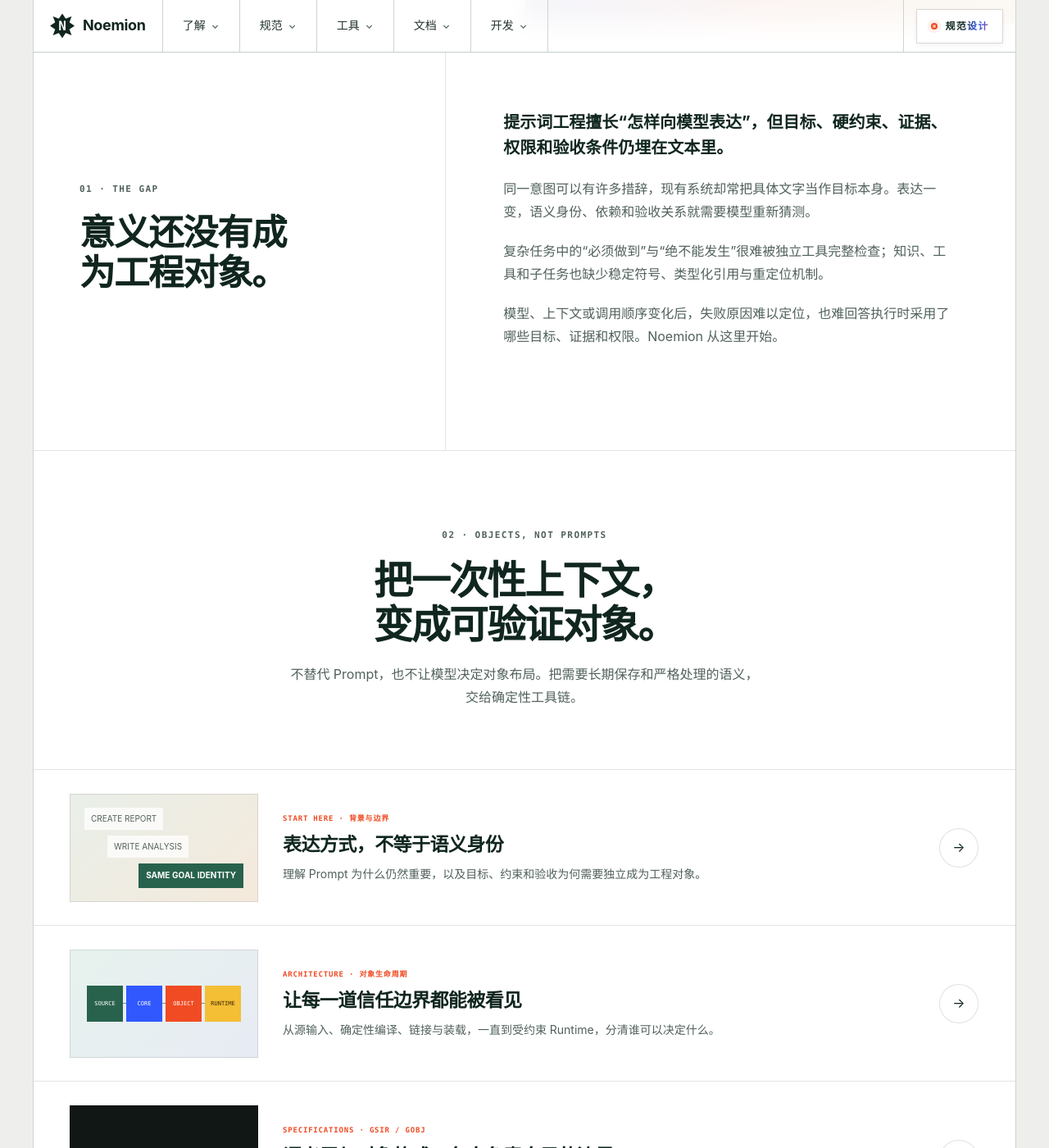
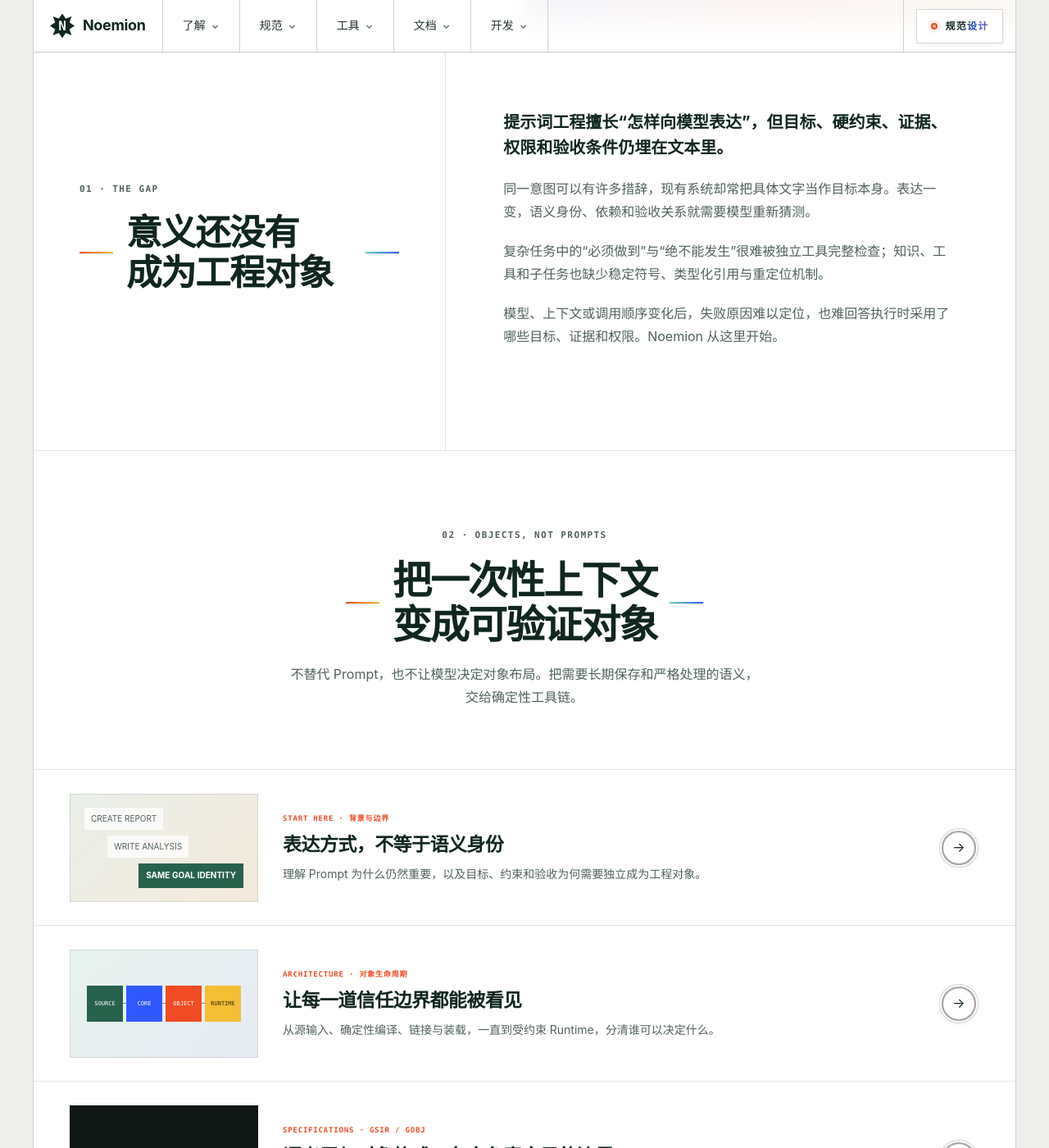
Before and after one commit to Noemion/noemion.github.io, a Jekyll site: the page built from index.html, in a window 1280 px wide and 1400 px high, scrolled down 647 px. Shown: the whole window at 82% size. Built offline with Jekyll 4.4.1, drawn with Linux system fonts in a browser that asks for light colours; some of the changed text lies outside the part shown.

Commit message:
Polish homepage chapter and card motion

```diff
--- a/assets/style.css
+++ b/assets/style.css
@@ -447,6 +447,16 @@
 
 .portal-section-heading{max-width:660px;margin:0 auto;padding:94px 40px 74px;text-align:center}
 .portal-section-heading h2{margin:0;font-size:clamp(34px,4vw,48px);line-height:1.13;letter-spacing:-.04em}
+.portal-chapter-title{
+  --chapter-line-width:clamp(22px,3.2vw,46px);display:grid;grid-template-columns:var(--chapter-line-width) minmax(0,max-content) var(--chapter-line-width);
+  align-items:center;justify-content:center;column-gap:16px;width:100%;text-wrap:balance
+}
+.portal-chapter-title::before,.portal-chapter-title::after{
+  content:"";display:block;width:100%;height:2px;background:linear-gradient(90deg,var(--portal-coral),var(--portal-amber));
+  box-shadow:0 1px 0 color-mix(in srgb,var(--heading) 12%,transparent)
+}
+.portal-chapter-title::after{background:linear-gradient(90deg,var(--portal-mint),var(--portal-blue))}
+.portal-chapter-title>span{min-width:0}
 .portal-section-heading>p:last-child{max-width:610px;margin:20px auto 0;color:var(--muted);font-size:16px}
 .portal-paths .portal-section-heading strong{color:var(--portal-coral)}
 .portal-feature-list{border-top:1px solid var(--portal-line)}
@@ -473,13 +483,23 @@
 .feature-copy>span{display:block;max-width:650px;color:var(--muted);font-size:14px;line-height:1.65}
 .portal-arrow{
   position:relative;display:grid;place-items:center;width:46px;height:46px;color:var(--heading);border-radius:50%;
-  box-shadow:0 0 0 1px rgba(0,0,0,.12);transition-property:background-color,color,box-shadow,transform;
+  background:color-mix(in srgb,var(--paper) 82%,transparent);box-shadow:0 0 0 1px rgba(0,0,0,.18),0 2px 7px rgba(0,0,0,.06);
+  transition-property:background-color,color,box-shadow,transform;
   transition-duration:180ms;transition-timing-function:var(--ease)
 }
-.portal-arrow i{grid-area:1/1;font-style:normal;transition-property:opacity,filter,transform;transition-duration:300ms;transition-timing-function:var(--ease)}
+.portal-arrow-ring{position:absolute;inset:0;display:block;width:46px;height:46px;overflow:visible;pointer-events:none;transform:rotate(-90deg)}
+.portal-arrow-ring circle{fill:none;vector-effect:non-scaling-stroke}
+.arrow-ring-track{stroke:rgba(0,0,0,.34);stroke-width:2.25;transition-property:stroke;transition-duration:180ms;transition-timing-function:var(--ease)}
+.arrow-ring-progress{
+  stroke:#fff;stroke-width:3.25;stroke-linecap:round;stroke-dasharray:126;stroke-dashoffset:126;opacity:0;
+  transition-property:stroke-dashoffset,opacity;transition-duration:1100ms,160ms;transition-timing-function:linear,var(--ease)
+}
+.portal-arrow i{position:relative;z-index:1;grid-area:1/1;font-style:normal;transition-property:opacity,filter,transform;transition-duration:300ms;transition-timing-function:var(--ease)}
 .portal-arrow .arrow-base{opacity:1;filter:blur(0);transform:scale(1)}
 .portal-arrow .arrow-active{opacity:0;filter:blur(4px);transform:scale(.25)}
 .portal-feature-row:hover .portal-arrow{color:#fff;background:var(--portal-coral);box-shadow:0 0 0 1px var(--portal-coral);transform:translateX(4px)}
+.portal-feature-row:hover .arrow-ring-track{stroke:rgba(255,255,255,.34)}
+.portal-feature-row:hover .arrow-ring-progress{stroke-dashoffset:0;opacity:1}
 .portal-feature-row:hover .arrow-base{opacity:0;filter:blur(4px);transform:scale(.25)}
 .portal-feature-row:hover .arrow-active{opacity:1;filter:blur(0);transform:scale(1)}
 .feature-visual-expression{flex-direction:column;align-items:flex-start;gap:7px;padding:18px;background:linear-gradient(135deg,#e9efe9,#f4e9db)}
@@ -712,6 +732,8 @@
   .feature-visual-expression,.feature-visual-strict{filter:brightness(.72) saturate(.9)}
   .portal-feature-row:hover .feature-visual-expression,.portal-feature-row:hover .feature-visual-strict{filter:brightness(.78) saturate(.95)}
   .focus-art{box-shadow:inset 0 0 0 1px rgba(255,255,255,.1)}
+  .portal-arrow{box-shadow:0 0 0 1px rgba(255,255,255,.24),0 2px 9px rgba(0,0,0,.24)}
+  .arrow-ring-track{stroke:rgba(255,255,255,.52)}
 }
 
 @media(max-width:1100px){
@@ -774,7 +796,8 @@
   .portal-thesis-title,.portal-thesis-copy{padding-inline:24px}
   .portal-thesis h2{font-size:36px}
   .portal-section-heading{padding:68px 22px 50px}
-  .portal-section-heading h2{font-size:36px}
+  .portal-section-heading h2{font-size:32px}
+  .portal-chapter-title{--chapter-line-width:12px;grid-template-columns:var(--chapter-line-width) minmax(0,1fr) var(--chapter-line-width);column-gap:6px}
   .portal-feature-row{grid-template-columns:1fr;gap:20px;min-height:0;padding:24px}
   .feature-visual{height:180px}
   .feature-copy strong{font-size:21px}
@@ -1287,7 +1310,7 @@
 .portal-feature-row{position:relative;isolation:isolate}
 .portal-feature-row::before,
 body:not([data-page-role="portal"]) .page-link::before{
-  content:"";display:block;position:absolute;inset:0;z-index:3;padding:2px;pointer-events:none;opacity:0;
+  content:"";display:block;position:absolute;inset:0;z-index:3;padding:3px;pointer-events:none;opacity:0;
   background:linear-gradient(105deg,var(--portal-mint),var(--portal-blue),var(--portal-coral),var(--portal-amber),var(--portal-mint));
   background-size:220% 100%;
   -webkit-mask:linear-gradient(#000 0 0) content-box,linear-gradient(#000 0 0);
@@ -1298,7 +1321,7 @@
 .portal-feature-row:focus-visible::before,
 body:not([data-page-role="portal"]) .page-link:hover::before,
 body:not([data-page-role="portal"]) .page-link:focus-visible::before{
-  opacity:1;animation:spectrum-trace 1400ms linear infinite
+  opacity:1;animation:spectrum-trace 2600ms linear infinite
 }
 .portal-feature-row:focus-visible,
 body:not([data-page-role="portal"]) .page-link:focus-visible{outline-offset:-4px}
@@ -1309,6 +1332,8 @@
 .portal-feature-row:focus-visible .feature-visual{filter:brightness(1.045) contrast(1.02);transform:scale(1.025)}
 .portal-feature-row:hover .portal-arrow,
 .portal-feature-row:focus-visible .portal-arrow{color:#fff;background:var(--portal-coral);box-shadow:0 0 0 1px var(--portal-coral);transform:translateX(4px)}
+.portal-feature-row:focus-visible .arrow-ring-track{stroke:rgba(255,255,255,.34)}
+.portal-feature-row:focus-visible .arrow-ring-progress{stroke-dashoffset:0;opacity:1}
 .portal-feature-row:focus-visible .arrow-base{opacity:0;filter:blur(4px);transform:scale(.25)}
 .portal-feature-row:focus-visible .arrow-active{opacity:1;filter:blur(0);transform:scale(1)}
 
@@ -1484,6 +1509,7 @@
   .news-record-copy strong,
   .news-record-arrow,
   .catalog-filter{transition-duration:0s!important;animation:none!important}
+  .arrow-ring-progress{transition-duration:0s!important}
 }
 
 @media print{
--- a/index.html
+++ b/index.html
@@ -55,7 +55,7 @@
   <section class="portal-thesis portal-reveal">
     <div class="portal-thesis-title">
       <p class="portal-section-index">01 · THE GAP</p>
-      <h2>意义还没有成为工程对象。</h2>
+      <h2 class="portal-chapter-title"><span>意义还没有成为工程对象</span></h2>
     </div>
     <div class="portal-thesis-copy">
       <p class="portal-lead">提示词工程擅长“怎样向模型表达”，但目标、硬约束、证据、权限和验收条件仍埋在文本里。</p>
@@ -68,7 +68,7 @@
   <section class="portal-paths portal-reveal">
     <div class="portal-section-heading">
       <p class="portal-section-index">02 · OBJECTS, NOT PROMPTS</p>
-      <h2>把一次性上下文，<br>变成可验证对象。</h2>
+      <h2 class="portal-chapter-title"><span>把一次性上下文<br>变成可验证对象</span></h2>
       <p>不替代 Prompt，也不让模型决定对象布局。把需要长期保存和严格处理的语义，交给确定性工具链。</p>
     </div>
 
@@ -78,14 +78,14 @@
           <i>CREATE REPORT</i><i>WRITE ANALYSIS</i><b>SAME GOAL IDENTITY</b>
         </span>
         <span class="feature-copy"><small>START HERE · 背景与边界</small><strong>表达方式，不等于语义身份</strong><span>理解 Prompt 为什么仍然重要，以及目标、约束和验收为何需要独立成为工程对象。</span></span>
-        <span class="portal-arrow" aria-hidden="true"><i class="arrow-base">→</i><i class="arrow-active">↗</i></span>
+        <span class="portal-arrow" aria-hidden="true"><svg class="portal-arrow-ring" viewBox="0 0 46 46"><circle class="arrow-ring-track" cx="23" cy="23" r="20"></circle><circle class="arrow-ring-progress" cx="23" cy="23" r="20"></circle></svg><i class="arrow-base">→</i><i class="arrow-active">↗</i></span>
       </a>
       <a class="portal-feature-row" href="architecture/object-lifecycle.html">
         <span class="feature-visual feature-visual-lifecycle" aria-hidden="true">
           <i>SOURCE</i><i>CORE</i><i>OBJECT</i><i>RUNTIME</i>
         </span>
         <span class="feature-copy"><small>ARCHITECTURE · 对象生命周期</small><strong>让每一道信任边界都能被看见</strong><span>从源输入、确定性编译、链接与装载，一直到受约束 Runtime，分清谁可以决定什么。</span></span>
-        <span class="portal-arrow" aria-hidden="true"><i class="arrow-base">→</i><i class="arrow-active">↗</i></span>
+        <span class="portal-arrow" aria-hidden="true"><svg class="portal-arrow-ring" viewBox="0 0 46 46"><circle class="arrow-ring-track" cx="23" cy="23" r="20"></circle><circle class="arrow-ring-progress" cx="23" cy="23" r="20"></circle></svg><i class="arrow-base">→</i><i class="arrow-active">↗</i></span>
       </a>
       <a class="portal-feature-row" href="specifications/index.html">
         <span class="feature-visual feature-visual-object" aria-hidden="true">
@@ -93,7 +93,7 @@
           <span>GOALS · SYMBOLS · RELOCS</span>
         </span>
         <span class="feature-copy"><small>SPECIFICATIONS · GSIR / GOBJ</small><strong>语义层与对象格式，各自负责自己的边界</strong><span>GSIR 表达什么结果满足任务；GOBJ 负责组织、链接、装载和完整性。</span></span>
-        <span class="portal-arrow" aria-hidden="true"><i class="arrow-base">→</i><i class="arrow-active">↗</i></span>
+        <span class="portal-arrow" aria-hidden="true"><svg class="portal-arrow-ring" viewBox="0 0 46 46"><circle class="arrow-ring-track" cx="23" cy="23" r="20"></circle><circle class="arrow-ring-progress" cx="23" cy="23" r="20"></circle></svg><i class="arrow-base">→</i><i class="arrow-active">↗</i></span>
       </a>
       <a class="portal-feature-row" href="components/compiler-core.html">
         <span class="feature-visual feature-visual-strict" aria-hidden="true">
@@ -102,7 +102,7 @@
           <em>MODEL PATH ISOLATED</em>
         </span>
         <span class="feature-copy"><small>COMPONENT · STRICT COMPILER CORE</small><strong>相同受控输入，产生可复现对象</strong><span>Strict 模式无模型、确定且可复现；模型只能提出不可信候选，不能直接生成 GOBJ。</span></span>
-        <span class="portal-arrow" aria-hidden="true"><i class="arrow-base">→</i><i class="arrow-active">↗</i></span>
+        <span class="portal-arrow" aria-hidden="true"><svg class="portal-arrow-ring" viewBox="0 0 46 46"><circle class="arrow-ring-track" cx="23" cy="23" r="20"></circle><circle class="arrow-ring-progress" cx="23" cy="23" r="20"></circle></svg><i class="arrow-base">→</i><i class="arrow-active">↗</i></span>
       </a>
     </div>
   </section>
@@ -110,7 +110,7 @@
   <section class="portal-focus portal-reveal">
     <div class="portal-section-heading">
       <p class="portal-section-index">03 · NOW IN DESIGN</p>
-      <h2>当前设计焦点</h2>
+      <h2 class="portal-chapter-title"><span>当前设计焦点</span></h2>
       <p>这里展示的是待规范、ADR 与验证路线约束的设计工作，不是已经发布的产品能力。</p>
     </div>
     <div class="portal-focus-grid">
@@ -132,7 +132,7 @@
   <section class="portal-lifecycle portal-reveal">
     <div class="portal-section-heading">
       <p class="portal-section-index">04 · LIFECYCLE</p>
-      <h2>从理解行为，<br>到可信装载。</h2>
+      <h2 class="portal-chapter-title"><span>从理解行为<br>到可信装载</span></h2>
       <p>Noesis 对应形成理解与编译的行为；Noema 对应形成后可分析、组合和装载的机器表征对象。这是工程类比，真正行为由规范和测试定义。</p>
     </div>
     <div class="portal-lifecycle-list">
@@ -156,7 +156,7 @@
 
   <section class="portal-start portal-reveal">
     <p class="portal-section-index">05 · START WITH THE BOUNDARY</p>
-    <h2>先理解边界，<br>再阅读对象。</h2>
+    <h2 class="portal-chapter-title"><span>先理解边界<br>再阅读对象</span></h2>
     <p>当前没有可安装的编译器、Runtime 或正式规范版本。最好的开始，是先理解项目试图解决的问题和哪些内容仍未冻结。</p>
     <div class="portal-actions portal-actions-center">
       <a class="portal-button portal-button-primary" href="docs/getting-started.html"><span>打开入门指南</span><span aria-hidden="true">↗</span></a>
@@ -166,7 +166,7 @@
 
   <section class="portal-evidence portal-reveal">
     <p class="portal-section-index">06 · EVIDENCE OVER CLAIMS</p>
-    <h2>证据优先于主张。</h2>
+    <h2 class="portal-chapter-title"><span>证据优先于主张</span></h2>
     <blockquote><p>“规范条款必须可测试，安全主张必须对应拒绝路径；论文、专利、软著或标准化意图，不能替代真实证据。”</p></blockquote>
     <a href="development/testing.html">查看测试、Fuzz 与验证策略 <span aria-hidden="true">→</span></a>
   </section>
@@ -181,7 +181,7 @@
     </div>
     <div class="identity-copy">
       <p class="portal-section-index">07 · NAME &amp; METHOD</p>
-      <h2>Noemion 是什么，<br>也不是什么。</h2>
+      <h2 class="portal-chapter-title"><span>Noemion 是什么<br>也不是什么</span></h2>
       <p>Noemion 不是缩写，而是从哲学术语 <em>Noema</em> 衍生的独立名称。<em>Noesis</em> 指理解与编译行为，<em>Noema</em> 对应 GSIR/GOBJ 一类形成后可处理的对象。</p>
       <p>分析哲学、语言哲学和现象学只提供问题框架与工程类比。它们帮助区分表达、意义、指称、行为和满足条件，却不能直接生成规范条款。</p>
       <p>提示词工程仍然重要；Noemion 只把需要长期保存、独立检查和可信装载的语义，从一次性上下文中提取出来。</p>
@@ -192,7 +192,7 @@
   <section class="portal-gates portal-reveal">
     <div class="portal-section-heading">
       <p class="portal-section-index">08 · RELEASE GATES</p>
-      <h2>只有证据通过，<br>能力才进入下一阶段。</h2>
+      <h2 class="portal-chapter-title"><span>只有证据通过<br>能力才进入下一阶段</span></h2>
       <p>这些是治理要求和验证门，不是对当前成果的自我认证。</p>
     </div>
     <div class="gate-grid" aria-label="Noemion 验证与治理门">
@@ -208,7 +208,7 @@
   <section class="portal-next portal-reveal">
     <div class="portal-section-heading">
       <p class="portal-section-index">09 · CONTINUE</p>
-      <h2>选择下一步</h2>
+      <h2 class="portal-chapter-title"><span>选择下一步</span></h2>
       <p>按你现在的问题进入对应入口，不需要先理解完整工具链。</p>
     </div>
     <div class="portal-next-grid">
```
Also changed, not shown: design-system/components-motion.md (+1 -1 lines), design-system/portal.md (+2 -1 lines), homepage-design.md (+2 -0 lines), tests/site_quality_test.py (+11 -7 lines).
